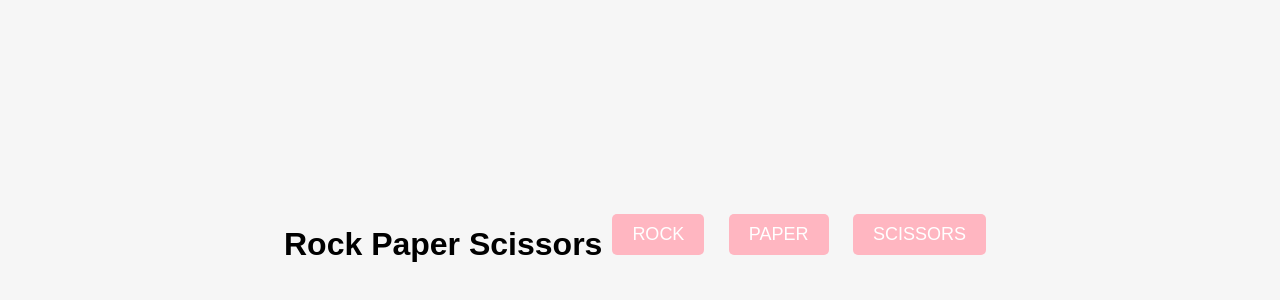
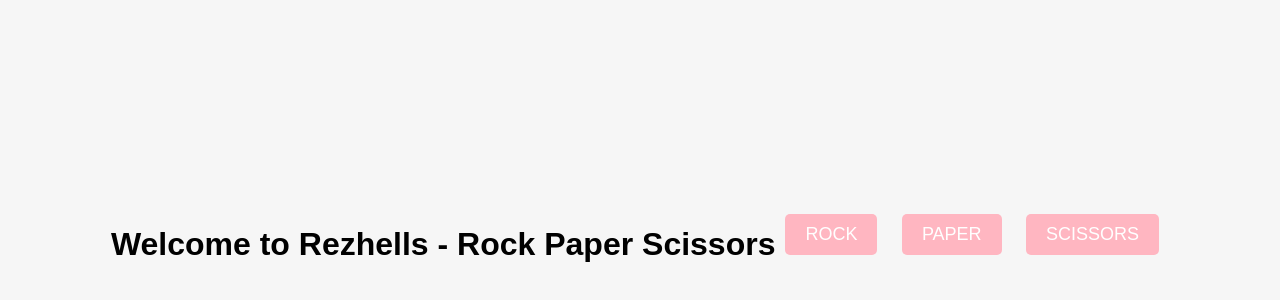
Before and after one commit to Rezitis/rezrockspaps.github.io, a plain HTML site: page index.html in a window 1280 px wide. Shown: the part 164-464 px from the top of the page. Drawn offline with Linux system fonts and the light colour scheme.

Commit message:
Update index.html

```diff
--- a/index.html
+++ b/index.html
@@ -8,7 +8,7 @@
 </head>
 <body>
     <div class="container">
-        <h1>Rock Paper Scissors</h1>
+        <h1>Welcome to Rezhells - Rock Paper Scissors</h1>
         <div class="game">
             <div class="choices">
                 <button id="rock">Rock</button>
```
